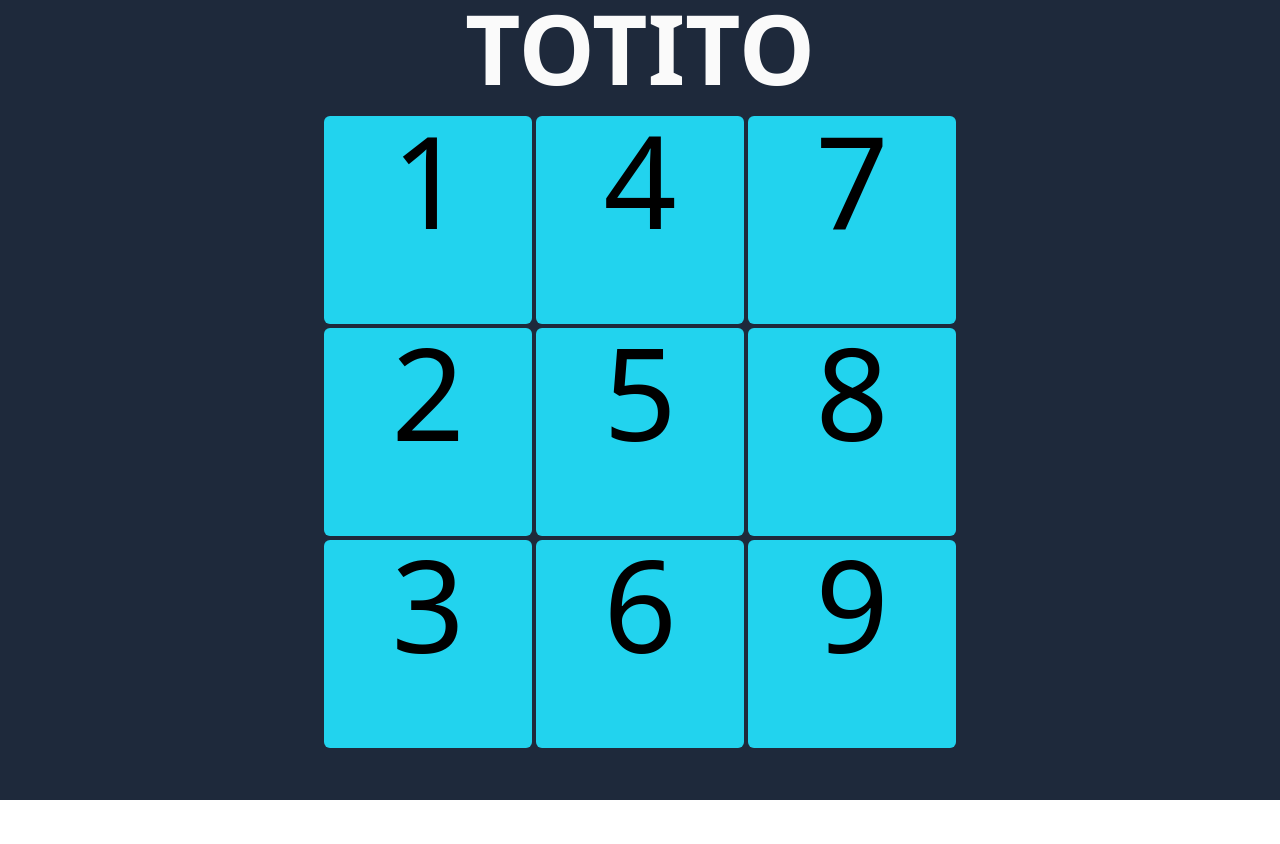
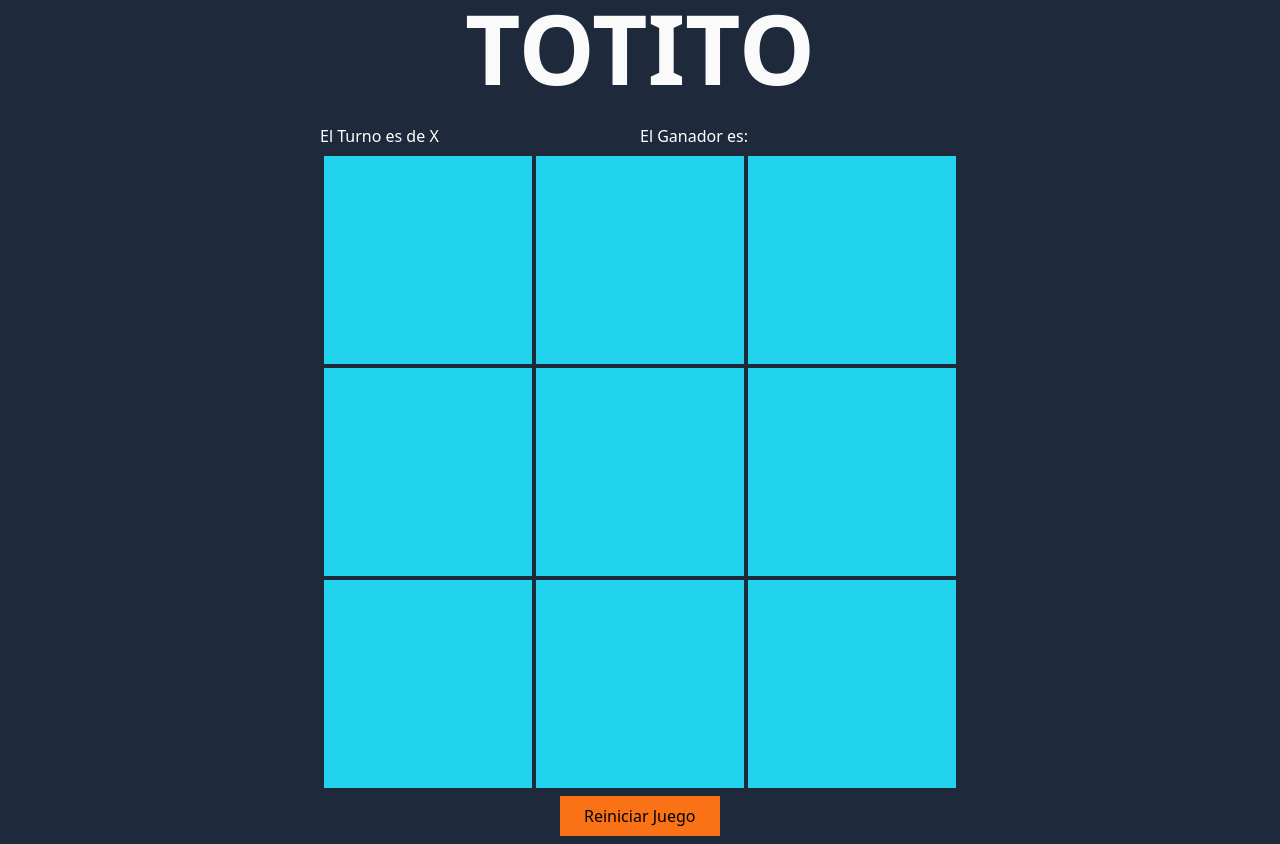
Before and after one commit to davidenriquehm98/ReactIntroduction, a Next.js app in the folder reconstruccionTotito2/totito/: page / in a window 1280 px wide. Before the commit the page ends 800 px from the top, so only its background shows below. Built offline with nearby package versions, Linux system fonts and the light colour scheme.

Commit message:
parte 3 completada con extras

```diff
--- /dev/null
+++ b/reconstruccionTotito2/totito/pages/cuadro.js
@@ -0,0 +1,12 @@
+
+const Cuadro = ({ valor, alHacerClick, winner }) => {
+  return (
+    <button
+      className={`flex h-52 w-52 justify-center items-center  cursor-pointer hover:bg-cyan-600 ${winner ? 'bg-green-500' : 'bg-cyan-400'}`}
+      onClick={() => alHacerClick()} >
+      <span className="text-9xl text-center "> { valor } </span>
+    </button>
+  )
+}
+
+export default Cuadro
--- a/reconstruccionTotito2/totito/pages/tablero.js
+++ b/reconstruccionTotito2/totito/pages/tablero.js
@@ -1,21 +1,92 @@
+import {useState} from "react"
+import Cuadro from './cuadro'
+
 const Tablero = () => {
+  const [cuadros, setCuadros] = useState(Array(9).fill(''))
+  const [turno, setTurno] = useState('X')
+  const [posG1, setPos1] = useState(-1)
+  const [posG2, setPos2] = useState(-1)
+  const [posG3, setPos3] = useState(-1)
+  const [ganador, setGanador] = useState('')
+
+  const pintaFigura = (indexItem) => {
+    const misCuadritos = cuadros.slice()
+    if (misCuadritos[indexItem] === '' && !ganador) {
+      misCuadritos.splice(indexItem, 1, turno)
+      setCuadros(misCuadritos)
+
+      const valGanador = calcularGanador(misCuadritos)
+      setGanador(valGanador)
+
+      if (turno === 'X') {
+        setTurno('O')
+      } else {
+        setTurno('X')
+      }
+    } else {
+      // do a error tick
+      alert('error')
+    }
+  }
+
+  const calcularGanador = (myTablero) => {
+    const jugadasGanadoras = [
+      [0, 1, 2],
+      [3, 4, 5],
+      [6, 7, 8],
+      [0, 3, 6],
+      [1, 4, 7],
+      [2, 5, 8],
+      [0, 4, 8],
+      [2, 4, 6]
+    ]
+    for (let indiceJugada = 0; indiceJugada < jugadasGanadoras.length; indiceJugada++) {
+      const [a, b, c] = jugadasGanadoras[indiceJugada]
+      if (myTablero[a] && myTablero[a] === myTablero[b] && myTablero[a] === myTablero[c]) {
+        setPos1(a)
+        setPos2(b)
+        setPos3(c)
+        return myTablero[a]
+      }
+    }
+    return ''
+  }
+
+  const isWinner = (indexItem) => {
+    if (indexItem === posG1 || indexItem === posG2 || indexItem === posG3) {
+      return true
+    }
+    return false
+  }
+
+  const reiniciarJuego = () => {
+    setCuadros(Array(9).fill(''))
+    setPos1(-1)
+    setPos2(-1)
+    setPos3(-1)
+    setGanador('')
+  }
+
   return (
-    <div className="min-h-screen bg-slate-800 ">
+    <div className="min-h-screen bg-slate-800 items-center">
       <h1 className="text-8xl text-center mb-5 font-extrabold text-neutral-50 ">TOTITO</h1>
+      <div className="flex w-full justify-center">
+        <span className="flex w-1/4 py-2 text-white">{`El Turno es de ${turno}`}</span>
+        <span className="flex w-1/4 py-2 text-white">{`El Ganador es: ${ganador}`}</span>
+      </div>
       <div className="grid grid-rows-3 grid-flow-col gap-1 justify-center items-center">
-
-        <div className="w-52 h-52 rounded-md text-9xl bg-cyan-400 text-center cursor-pointer hover:bg-cyan-600">1</div>
-        <div className="w-52 h-52 rounded-md text-9xl bg-cyan-400 text-center cursor-pointer hover:bg-cyan-600">2</div>
-        <div className="w-52 h-52 rounded-md text-9xl bg-cyan-400 text-center cursor-pointer hover:bg-cyan-600">3</div>
-
-        <div className="w-52 h-52 rounded-md text-9xl bg-cyan-400 text-center cursor-pointer hover:bg-cyan-600">4</div>
-        <div className="w-52 h-52 rounded-md text-9xl bg-cyan-400 text-center cursor-pointer hover:bg-cyan-600">5</div>
-        <div className="w-52 h-52 rounded-md text-9xl bg-cyan-400 text-center cursor-pointer hover:bg-cyan-600">6</div>
-
-        <div className="w-52 h-52 rounded-md text-9xl bg-cyan-400 text-center cursor-pointer hover:bg-cyan-600">7</div>
-        <div className="w-52 h-52 rounded-md text-9xl bg-cyan-400 text-center cursor-pointer hover:bg-cyan-600">8</div>
-        <div className="w-52 h-52 rounded-md text-9xl bg-cyan-400 text-center cursor-pointer hover:bg-cyan-600">9</div>
-
+        {
+          cuadros.map((item, indexItem) => {
+            return <Cuadro
+              key={indexItem}
+              valor={item}
+              alHacerClick={() => pintaFigura(indexItem)}
+              winner={isWinner(indexItem)} />
+          })
+        }
+      </div>
+      <div className="flex w-full justify-center">
+        <button className="flex w-40 py-2 bg-orange-500 my-2 px-6 font-medium" onClick={() => reiniciarJuego()}>{`Reiniciar Juego`}</button>
       </div>
     </div>
   )
```
Also changed, not shown: 1 other file (tests, documents, lock files or other folders).
